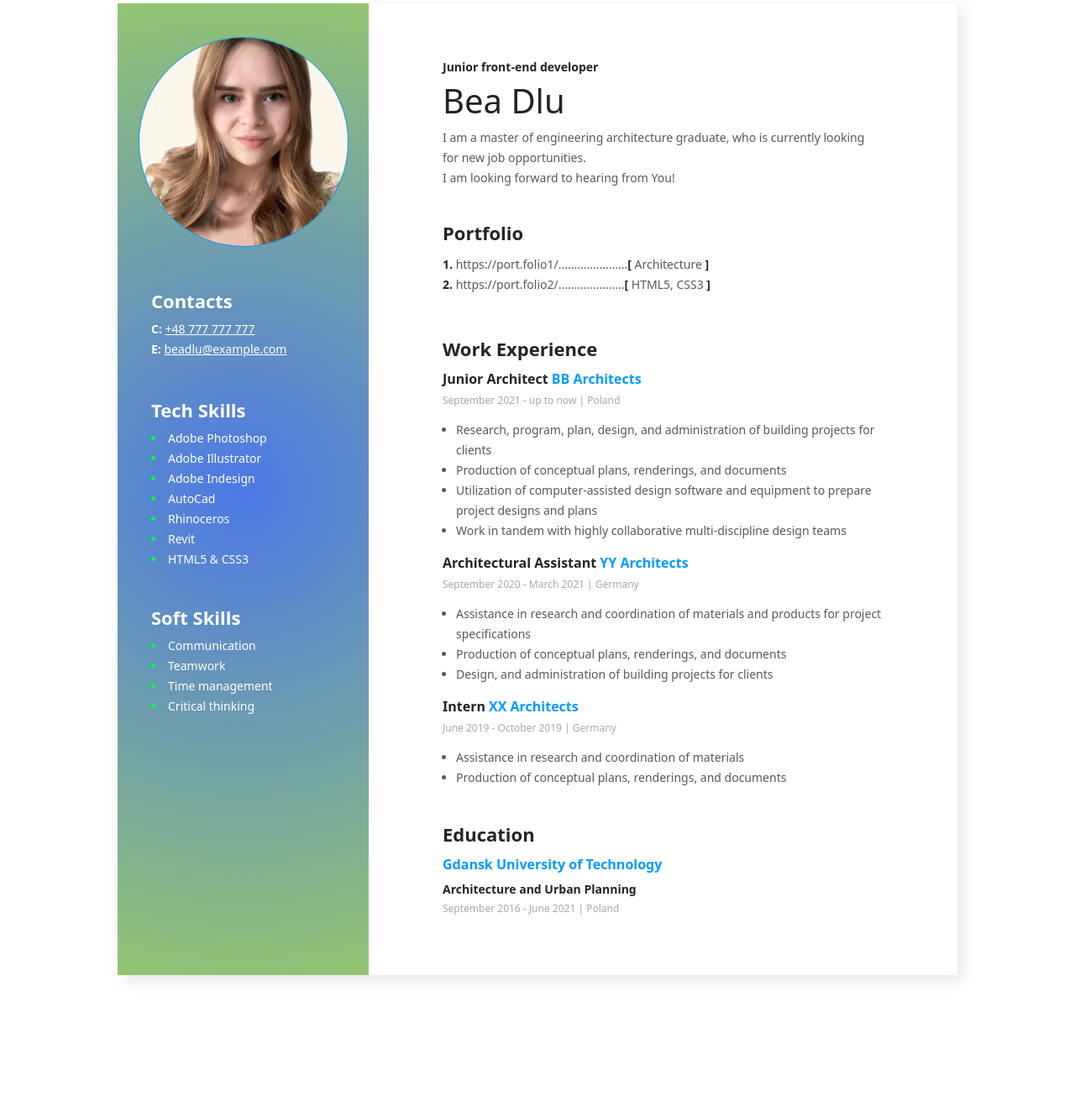
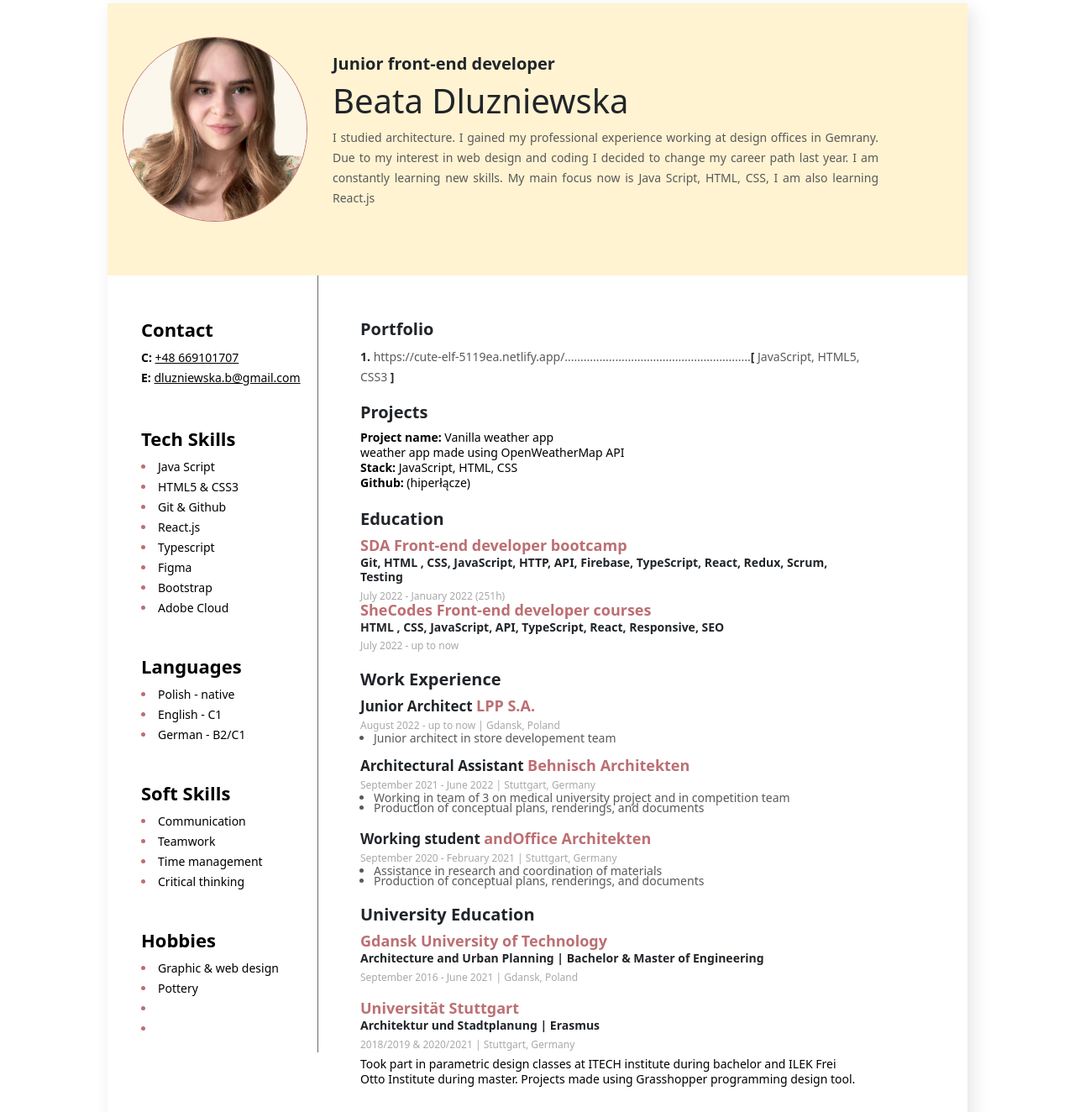
Before and after one commit to beatadluzniewska/CV-BD, a plain HTML site: page index.html in a window 1280 px wide. Shown: the part 36-1360 px from the top of the page at 84% size. Before the commit the page ends 1237 px from the top, so only its background shows below. Drawn offline with nearby package versions, Linux system fonts and the light colour scheme.

Commit message:
working on the content and css

```diff
--- a/index.html
+++ b/index.html
@@ -6,168 +6,85 @@
   <meta name="viewport" content="width=device-width, initial-scale=1.0" />
   <title>CV Beata</title>
   <link href="styles.css" rel="stylesheet" />
-  <link rel="preconnect" href="https://fonts.googleapis.com" />
-  <link rel="preconnect" href="https://fonts.gstatic.com" crossorigin />
-  <link href="https://fonts.googleapis.com/css2?family=Montserrat:wght@400;700&display=swap" rel="stylesheet" />
+  <link rel="preconnect" href="https://fonts.googleapis.com">
+  <link rel="preconnect" href="https://fonts.gstatic.com" crossorigin>
+  <link href="https://fonts.googleapis.com/css2?family=Poppins:wght@400;500;700&display=swap" rel="stylesheet">
   <link href="https://cdn.jsdelivr.net/npm/bootstrap@5.3.0-alpha1/dist/css/bootstrap.min.css" rel="stylesheet"
     integrity="sha384-GLhlTQ8iRABdZLl6O3oVMWSktQOp6b7In1Zl3/Jr59b6EGGoI1aFkw7cmDA6j6gD" crossorigin="anonymous">
 </head>
 
 <body>
   <div class="wrapper">
-    <main>
-      <div>
-        <div class="main-description">
+    <div class="row picture">
+      <div class="col-3"><img class="cv-photo" src="images/zdjęcie.jpg" alt="zdjęcie Beata" /></div>
+      <div class="col-9 main-description">
         <h2 class="job-title">
           Junior front-end developer
         </h2>
-          <h1>Bea Dlu</h1>
+        <h1>Beata Dluzniewska</h1>
 
         <p class="description">
-            I am a master of engineering architecture graduate,
-            who is currently looking for new job opportunities.</br>
-            I am looking forward to hearing from You!
-          </p>
-        </div>
-        <div class="projects">
-          <h2 class="header-primary">Portfolio</h2>
-          <ol class="list-primary">
-            <li>
-              <a class="list-primary-item" href="https://barbershop-pl.goit.global">https://port.folio1/</a><span
-                class="list-primary-item">......................</span>[
-              <span class="list-primary-item">Architecture</span>
-              ]
-            </li>
-            <li>
-              <a class="list-primary-item" href="https://cryptohub.goit.global/">https://port.folio2/</a><span
-                class="list-primary-item">.....................</span>[
-              <span class="list-primary-item">HTML5, CSS3</span>
-              ]
-            </li>
-          </ol>
-        </div>
-        <div>
-          <h2 class="header-primary">Work Experience</h2>
-          <h3 class="job-name">
-            Junior Architect
-            <span class="highlight">BB Architects</span>
-          </h3>
-          <p class="job-date">
-            September 2021 - up to now | Poland
-          </p>
-          <ul class="job-list">
-            <li>
-              Research, program, plan, design, and
-              administration of building projects for clients
-            </li>
-            <li>
-              Production of conceptual plans, renderings, and
-              documents
-            </li>
-
-            <li>
-              Utilization of computer-assisted design software
-              and equipment to prepare project designs and
-              plans
-            </li>
-            <li>
-              Work in tandem with highly collaborative
-              multi-discipline design teams
-            </li>
-          </ul>
-        </div>
-        <div>
-          <h3 class="job-name">
-            Architectural Assistant
-            <span class="highlight">YY Architects</span>
-          </h3>
-          <p class="job-date">
-            September 2020 - March 2021 | Germany
-          </p>
-          <ul class="job-list">
-            <li>
-              Assistance in research and coordination of
-              materials and products for project
-              specifications
-            </li>
-            <li>
-              Production of conceptual plans, renderings, and
-              documents
-            </li>
-            <li>
-              Design, and administration of building projects
-              for clients
-            </li>
-          </ul>
-        </div>
-        <div>
-          <h3 class="job-name">
-            Intern <span class="highlight">XX Architects</span>
-          </h3>
-          <p class="job-date">
-            June 2019 - October 2019 | Germany
-          </p>
-          <ul class="job-list">
-            <li>
-              Assistance in research and coordination of
-              materials
-            </li>
-            <li>
-              Production of conceptual plans, renderings, and
-              documents
-            </li>
-          </ul>
-        </div>
-        <div class="education-list">
-          <h2 class="header-primary">Education</h2>
-          <h3 class="highlight">
-            Gdansk University of Technology
-          </h3>
-          <h4 class="study-name">
-            Architecture and Urban Planning
-          </h4>
-          <p class="study-date">
-            September 2016 - June 2021 | Poland
+          I studied architecture. I gained my professional experience working at design offices in Gemrany. Due to my
+          interest in
+          web design and coding I decided to change my career path last year. I am
+          constantly learning
+          new skills. My main focus now is Java Script, HTML, CSS, I am also learning React.js
         </p>
       </div>
     </div>
-    </main>
-    <aside>
-      <img class="cv-photo" src="images/zdjęcie.jpg" alt="zdjęcie Beata" />
+    <div class="row">
+      <div class="aside col-3">
         <div>
           <div class="contact-block">
-          <h2 class="header-secondary-left">Contacts</h2>
+            <h2 class="header-secondary-left">Contact</h2>
             <p class="contact-links">
               <span class="bold">C:</span>
-            <a class="contact-links" href="tel:+48 777 777 777">+48 777 777 777</a>
+              <a class="contact-links" href="tel:+48 777 777 777">+48 669101707</a>
               <br />
               <span class="bold"> E:</span>
-            <a class="contact-links" href="beadlu@example.com">beadlu@example.com</a>
+              <a class="contact-links" href="mailto:dluzniewska.b@gmail.com">dluzniewska.b@gmail.com</a>
             </p>
           </div>
           <div class="tech-skills-block">
             <h2 class="header-secondary-left">Tech Skills</h2>
             <ul class="list-secondary">
               <li>
-              <span class="list-secondary-item">Adobe Photoshop</span>
-            </li>
-            <li>
-              <span class="list-secondary-item">Adobe Illustrator</span>
-            </li>
-            <li>
-              <span class="list-secondary-item">Adobe Indesign</span>
-            </li>
-            <li>
-              <span class="list-secondary-item">AutoCad</span>
-            </li>
-            <li>
-              <span class="list-secondary-item">Rhinoceros</span>
-            </li>
-            <li>
-              <span class="list-secondary-item">Revit</span>
+                <span class="list-secondary-item">Java Script</span>
               </li>
               <li>
                 <span class="list-secondary-item">HTML5 & CSS3</span>
+              </li>
+              <li>
+                <span class="list-secondary-item">Git & Github</span>
+              </li>
+              <li>
+                <span class="list-secondary-item">React.js</span>
+              </li>
+              <li>
+                <span class="list-secondary-item">Typescript</span>
+              </li>
+              <li>
+                <span class="list-secondary-item">Figma</span>
+              </li>
+              <li>
+                <span class="list-secondary-item">Bootstrap</span>
+              </li>
+              <li>
+                <span class="list-secondary-item">Adobe Cloud</span>
+              </li>
+            </ul>
+          </div>
+          <div class="soft-skills-block">
+            <h2 class="header-secondary-left">Languages</h2>
+            <ul class="list-secondary">
+              <li>
+                <span class="list-secondary-item">Polish - native</span>
+              </li>
+              <li>
+                <span class="list-secondary-item">English - C1</span>
+              </li>
+              <li>
+                <span class="list-secondary-item">German - B2/C1</span>
               </li>
             </ul>
           </div>
@@ -188,8 +105,156 @@
               </li>
             </ul>
           </div>
+          <div class="soft-skills-block">
+            <h2 class="header-secondary-left">Hobbies</h2>
+            <ul class="list-secondary">
+              <li>
+                <span class="list-secondary-item">Graphic & web design</span>
+              </li>
+              <li>
+                <span class="list-secondary-item">Pottery</span>
+              </li>
+              <li>
+                <span class="list-secondary-item"></span>
+              </li>
+              <li>
+                <span class="list-secondary-item"></span>
+              </li>
+            </ul>
           </div>
-    </aside>
+        </div>
+      </div>
+      <div class="main-content col-9 verticalLine">
+        <div>
+          <h2 class="header-primary">Portfolio</h2>
+          <ol class="list-primary">
+            <li>
+              <a class="list-primary-item" href="/">https://cute-elf-5119ea.netlify.app/</a><span
+                class="list-primary-item">...........................................................</span>[
+              <span class="list-primary-item">JavaScript, HTML5, CSS3</span>
+              ]
+            </li>
+          </ol>
+        </div>
+        <div>
+          <h2 class="header-primary">Projects</h2>
+          <div class="duties">
+            <p>
+              <b>Project name:</b> Vanilla weather app</br>
+              weather app made using OpenWeatherMap API</br>
+              <b>Stack:</b> JavaScript, HTML, CSS</br>
+              <b>Github:</b> (hiperłącze)
+          </div>
+        </div>
+        <div class="education-list">
+          <h2 class="header-primary">Education</h2>
+          <div class="education-block">
+            <h3 class="highlight">
+              SDA Front-end developer bootcamp
+            </h3>
+            <h4 class="study-name">
+              Git, HTML , CSS, JavaScript, HTTP, API, Firebase, TypeScript, React, Redux, Scrum, Testing
+            </h4>
+            <p class="study-date">
+              July 2022 - January 2022 (251h)
+            </p>
+            <div class="education-block">
+              <h3 class="highlight">
+                SheCodes Front-end developer courses
+              </h3>
+              <h4 class="study-name">
+                HTML , CSS, JavaScript, API, TypeScript, React, Responsive, SEO
+              </h4>
+              <p class="study-date">
+                July 2022 - up to now
+              </p>
+            </div>
+          </div>
+          <div class="job-div-list">
+            <h2 class="header-primary">Work Experience</h2>
+            <div class="experoence-block">
+              <h3 class="job-name">
+                Junior Architect
+                <span class="highlight">LPP S.A.</span>
+              </h3>
+              <p class="job-date">
+                August 2022 - up to now | Gdansk, Poland
+              </p>
+              <ul class="job-list">
+                <li>
+                  Junior architect in store developement team
+                </li>
+              </ul>
+            </div>
+            <div class="experience-block">
+              <h3 class="job-name">
+                Architectural Assistant
+                <span class="highlight">Behnisch Architekten</span>
+              </h3>
+              <p class="job-date">
+                September 2021 - June 2022 | Stuttgart, Germany
+              </p>
+              <ul class="job-list">
+                <li>
+                  Working in team of 3 on medical university project and in
+                  competition team
+                </li>
+                <li>
+                  Production of conceptual plans, renderings, and
+                  documents
+                </li>
+              </ul>
+            </div>
+            <div class="experience-block ">
+              <h3 class="job-name">
+                Working student <span class="highlight">andOffice Architekten</span>
+              </h3>
+              <p class="job-date">
+                September 2020 - February 2021 | Stuttgart, Germany
+              </p>
+              <ul class="job-list">
+                <li>
+                  Assistance in research and coordination of
+                  materials
+                </li>
+                <li>
+                  Production of conceptual plans, renderings, and
+                  documents
+                </li>
+              </ul>
+            </div>
+          </div>
+          <div class="education-list">
+            <h2 class="header-primary">University Education</h2>
+            <div class="education-block">
+              <h3 class="highlight">
+                Gdansk University of Technology
+              </h3>
+              <h4 class="study-name">
+                Architecture and Urban Planning | Bachelor & Master of Engineering
+              </h4>
+              <p class="study-date">
+                September 2016 - June 2021 | Gdansk, Poland
+              </p>
+            </div>
+            <div>
+              <h3 class="highlight">
+                Universität Stuttgart
+              </h3>
+              <h4 class="study-name">
+                Architektur und Stadtplanung | Erasmus
+              </h4>
+              <p class="study-date">
+                2018/2019 & 2020/2021 | Stuttgart, Germany
+              </p>
+              <p class="duties">Took part in parametric design classes at ITECH institute during bachelor and ILEK Frei
+                Otto Institute
+                during master.
+                Projects made using Grasshopper programming design tool.</p>
+            </div>
+          </div>
+        </div>
+      </div>
     </div>
 </body>
 
--- a/styles.css
+++ b/styles.css
@@ -1,38 +1,46 @@
 body {
-  font-family: 'Montserrat', sans-serif;
+  font-family: 'Poppins', sans-serif;
   background: #f5f7fa;
   padding: 40px 0px 40px 0px;
+}
+
+h1 {
+  font-weight: 700;
+  font-size: 45px;
+  line-height: 55px;
+}
+h2.job-title {
+  font-weight: 700;
+  font-size: 20px;
 }
 
 .wrapper {
   background: #ffffff;
   box-shadow: 6px 6px 20px rgba(0, 0, 0, 0.1);
-  display: flex;
-  flex-direction: row-reverse;
-  justify-content: left;
-  width: 1000px;
+  height: 1400px;
+  width: 1024px;
   margin: 0 auto;
 }
 
-aside {
-  width: 370px;
-  background: rgb(75, 120, 231);
-  background: radial-gradient(
-    circle,
-    rgba(75, 120, 231, 1) 0%,
-    rgba(147, 197, 114, 1) 100%
-  );
+.wrapper div.picture {
+  padding-bottom: 40px;
+  background: #fff3d2;
+  width: 1024px;
+  margin: 0;
 }
+/* div.aside {
+ background-color: #f7f7f7;
+} */
 
 .header-secondary-left {
-  color: #ffffff;
+  color: #000000;
   font-weight: 700;
   font-size: 22px;
   line-height: 27px;
 }
 
 .contact-links {
-  color: #ffffff;
+  color: #000000;
   font-size: 14px;
   line-height: 24px;
 }
@@ -42,7 +50,7 @@ aside {
 }
 
 .list-secondary {
-  color: #00ff43;
+  color: #bc6f73;
   font-size: 14px;
   line-height: 24px;
   margin-left: 0px;
@@ -51,7 +59,7 @@ aside {
 }
 
 .list-secondary-item {
-  color: #ffffff;
+  color: #000000;
 }
 
 .contact-block {
@@ -69,37 +77,30 @@ aside {
   margin-left: 40px;
 }
 
-main {
-  padding: 67px 88px 67px 88px;
+.main-description {
+  padding-top: 60px;
+  width: 400px;
 }
 
-.main-description {
-  width: 525px;
-}
-
-.job-title {
+.job-name {
   font-weight: 700;
-  font-size: 14px;
+  font-size: 17px;
   line-height: 17px;
 }
-
-h1 {
+/* .job-name {
   font-weight: 700;
-  font-size: 45px;
-  line-height: 55px;
-}
+  font-size: 16px;
+  line-height: 20px;
+} */
 
 .description {
-  font-weight: 400;
+  font-weight: 500;
   font-size: 14px;
   line-height: 24px;
   color: #595959;
   margin-bottom: 40px;
-}
-
-.projects {
-  width: 485px;
-  margin-bottom: 51px;
+  width: 650px;
+  text-align: justify;
 }
 
 .list-primary {
@@ -120,42 +121,44 @@ h1 {
 
 .header-primary {
   font-weight: 700;
-  font-size: 22px;
+  font-size: 20px;
   line-height: 27px;
-  margin-bottom: 12px;
-}
-
-.job-name {
-  font-weight: 700;
-  font-size: 16px;
-  line-height: 20px;
+  margin-bottom: 8px;
 }
 
 .highlight {
-  color: #009bff;
+  color: #bc6f73;
   font-weight: 700;
-  font-size: 16px;
+  font-size: 18px;
   line-height: 20px;
-  margin-bottom: 12px;
+  margin-bottom: 3px;
 }
 
 .job-date {
   font-weight: 400;
   font-size: 12px;
-  line-height: 15px;
+  /* line-height: 15px; */
   color: #a8a8a8;
+  margin-bottom: 3px;
 }
 
 .job-list {
   font-weight: 400;
   font-size: 14px;
-  line-height: 24px;
+  /* line-height: 24px; */
   color: #595959;
   padding-left: 16px;
   list-style-position: outside;
-  margin-top: 8px;
+  /* margin-top: 8px; */
   margin-bottom: 16px;
   width: 525px;
+}
+.duties {
+  margin-top: 8px;
+  font-weight: 400;
+  font-size: 14px;
+  line-height: 18px;
+  color: #000000;
 }
 
 .header-secondary {
@@ -165,10 +168,18 @@ h1 {
   margin-top: 12px;
 }
 
+.education-block,
+.experience-block {
+  margin-bottom: 20px;
+}
+
 .education-list {
   height: 114px;
-  margin-top: 42px;
+  margin-top: 20px;
   line-height: 12px;
+}
+.job-div-list {
+  margin-top: 20px;
 }
 
 .study-name {
@@ -180,6 +191,7 @@ h1 {
   font-weight: 400;
   font-size: 12px;
   color: #a8a8a8;
+  margin-bottom: 0;
 }
 
 img {
@@ -188,9 +200,17 @@ img {
   margin-left: auto;
   margin-right: auto;
   border-radius: 50%;
-  height: 250px;
-  width: 250px;
+  height: 220px;
+  width: 220px;
   object-fit: cover;
   justify-content: center;
-  border: 1px solid #009bff;
+  border: 1px solid #bc6f73;
 }
+div.main-content {
+  width: 700px;
+  padding: 50px 50px;
+}
+
+.verticalLine {
+  border-left: 1px solid #686868;
+}
```
Lines whose indentation alone changed are shown as unchanged.
